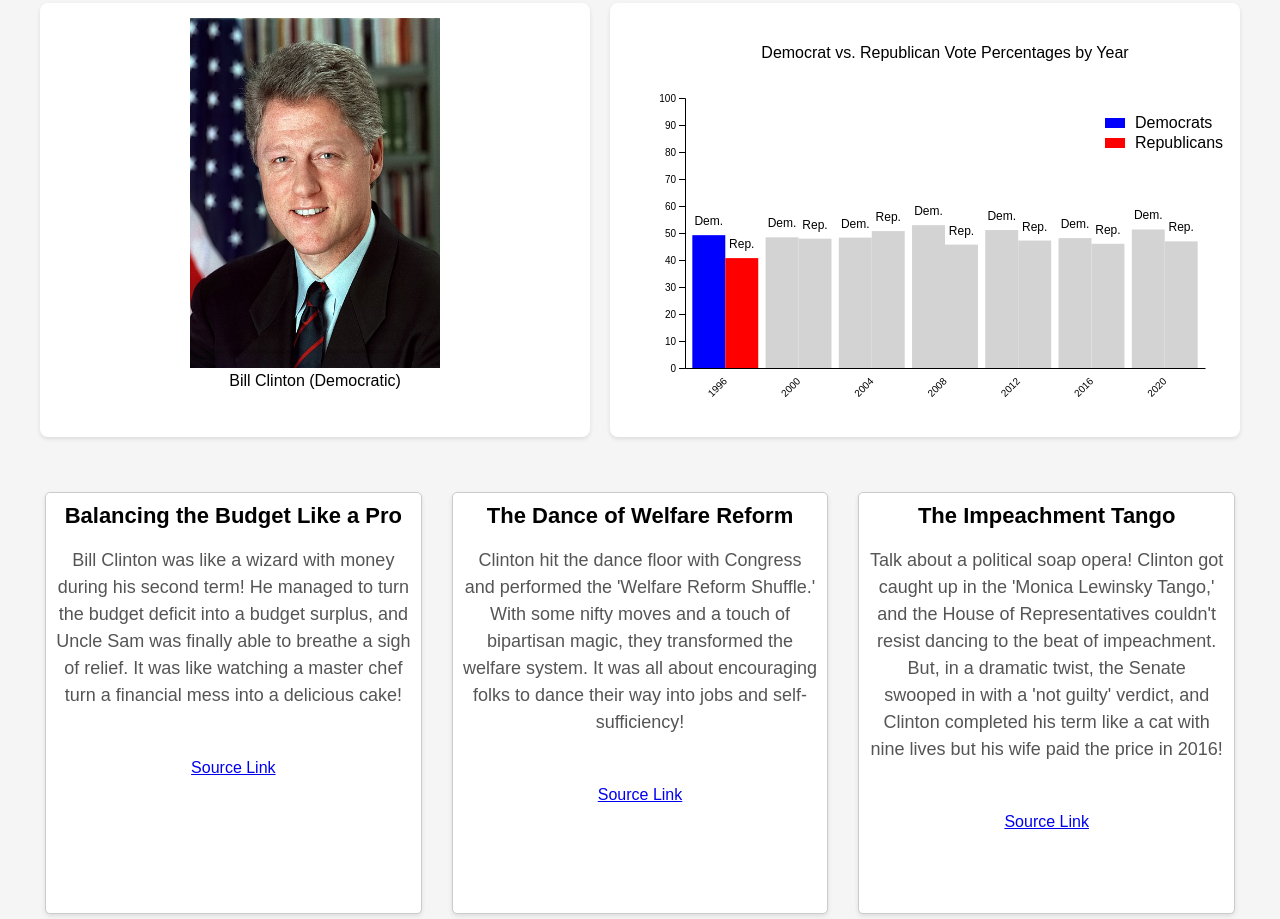
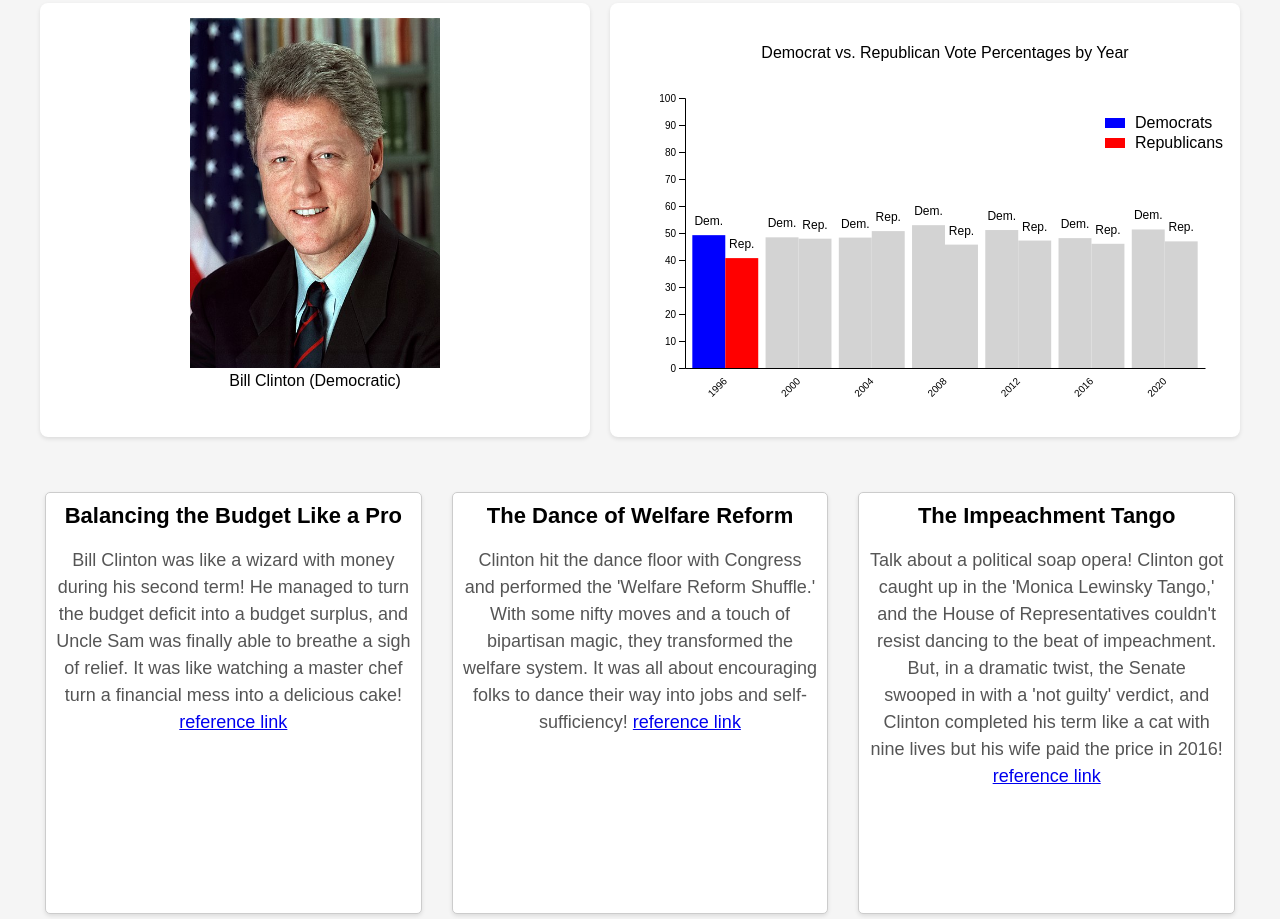
Before and after one commit to infanton/infanton.github.io, a website: page index.html in a window 1280 px wide. Shown: the part 193-1112 px from the top of the page. Drawn offline with nearby package versions, Linux system fonts and the light colour scheme.

Commit message:
Update source link

```diff
--- a/css/style.css
+++ b/css/style.css
@@ -22,10 +22,6 @@ h1 {
 body, html {
   margin: 0;
   padding: 0;
-}
-
-.link {
-  margin-top: 50px;
 }
 
 .flex-container {
--- a/index.html
+++ b/index.html
@@ -31,19 +31,16 @@
         <div class="flex-item box">
             <div class="title" id="title1"></div>
             <div class="description" id="description1"></div>
-            <div class="link" id="link1"></div>
         </div>
 
         <div class="flex-item box">
             <div class="title" id="title2"></div>
             <div class="description" id="description2"></div>
-            <div class="link" id="link2"></div>
         </div>
 
         <div class="flex-item box">
             <div class="title" id="title3"></div>
             <div class="description" id="description3"></div>
-            <div class="link" id="link3"></div>
         </div>
 
       </div>
--- a/js/script.js
+++ b/js/script.js
@@ -8,9 +8,6 @@ const title3Element = d3.select('#title3');
 const description1Element = d3.select('#description1');
 const description2Element = d3.select('#description2');
 const description3Element = d3.select('#description3');
-const link1Element = d3.select('#link1');
-const link2Element = d3.select('#link2');
-const link3Element = d3.select('#link3');
 const chartContainer = d3.select('#chart');
 let dataset;
 
@@ -45,28 +42,28 @@ function updateChart() {
     .attr('alt', `${currentYearData.year} US President`)
     .attr('width', '250')
     .attr('height', '350');
-  nameElement.text(currentYearData.name);
+  nameElement.text(currentYearData.name).append;
   title1Element.text(currentYearData.title1);
-  description1Element.text(currentYearData.description1);
-  link1Element
+  description1Element
     .html('')
+    .text(`${currentYearData.description1} `)
     .append('a')
     .attr('href', `${currentYearData.link1}`)
-    .text('Source Link');
+    .text('reference link');
   title2Element.text(currentYearData.title2);
-  description2Element.text(currentYearData.description2);
-  link2Element
+  description2Element
     .html('')
+    .text(`${currentYearData.description2} `)
     .append('a')
     .attr('href', `${currentYearData.link2}`)
-    .text('Source Link');
+    .text('reference link');
   title3Element.text(currentYearData.title3);
-  description3Element.text(currentYearData.description3);
-  link3Element
+  description3Element
     .html('')
+    .text(`${currentYearData.description3} `)
     .append('a')
     .attr('href', `${currentYearData.link3}`)
-    .text('Source Link');
+    .text('reference link');
 
   chartContainer.selectAll('.dem-bar')
     .attr('fill', d => (d.year === currentYearData.year ? 'blue' : 'lightgrey'));
```
